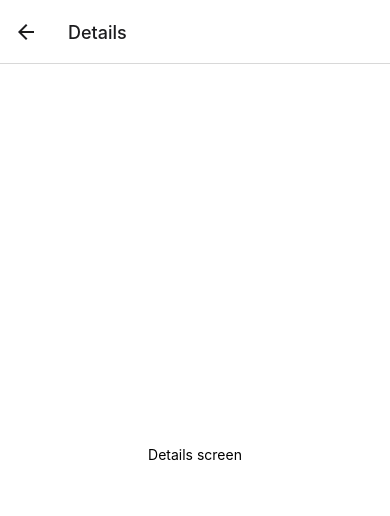
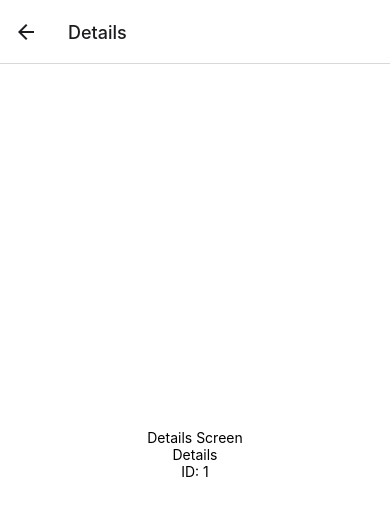
Before and after one commit to Davod0/Expo-React-navigation-intro, a React Native app: screen /Home in a window 390 px wide. Both pictures are taken after a click on the button "GO TO DETAILS". Shown: the top 516 px of the page. Built offline with nearby package versions, Linux system fonts and the light colour scheme.

Commit message:
Add params to details screen

```diff
--- a/App.tsx
+++ b/App.tsx
@@ -7,7 +7,7 @@ import HomeScreen from './screens/HomeScreen';
 
 export type RootStackParamList = {
   Home: undefined;
-  Details: undefined;
+  Details: {id: string};
 };
 
 
--- a/screens/DetailsScreen.tsx
+++ b/screens/DetailsScreen.tsx
@@ -1,11 +1,16 @@
 import { Text, View } from "react-native";
 import { styles } from "./HomeScreen";
+import { NativeStackScreenProps } from "@react-navigation/native-stack";
+import { RootStackParamList } from "../App";
 
+type Props = NativeStackScreenProps<RootStackParamList, "Details">;
 
-export default function DetailsScreen() {
+export default function DetailsScreen(props: Props) {
   return (
     <View style={styles.container}>
-      <Text>Details screen</Text>
+        <Text>Details Screen</Text>
+      <Text>{props.route.name}</Text>
+      <Text>ID: {props.route.params.id}</Text>
     </View>
   );
 }
--- a/screens/HomeScreen.tsx
+++ b/screens/HomeScreen.tsx
@@ -8,7 +8,7 @@ export default function HomeScreen({ navigation }: HomeProps) {
   return (
     <View style={styles.container}>
       <Text>Home screen</Text>
-      <Button title="Go to Details" onPress={() => navigation.navigate("Details")} />
+      <Button title="Go to Details" onPress={() => navigation.navigate("Details", {id: "1"})} />
     </View>
   );
 }
```
